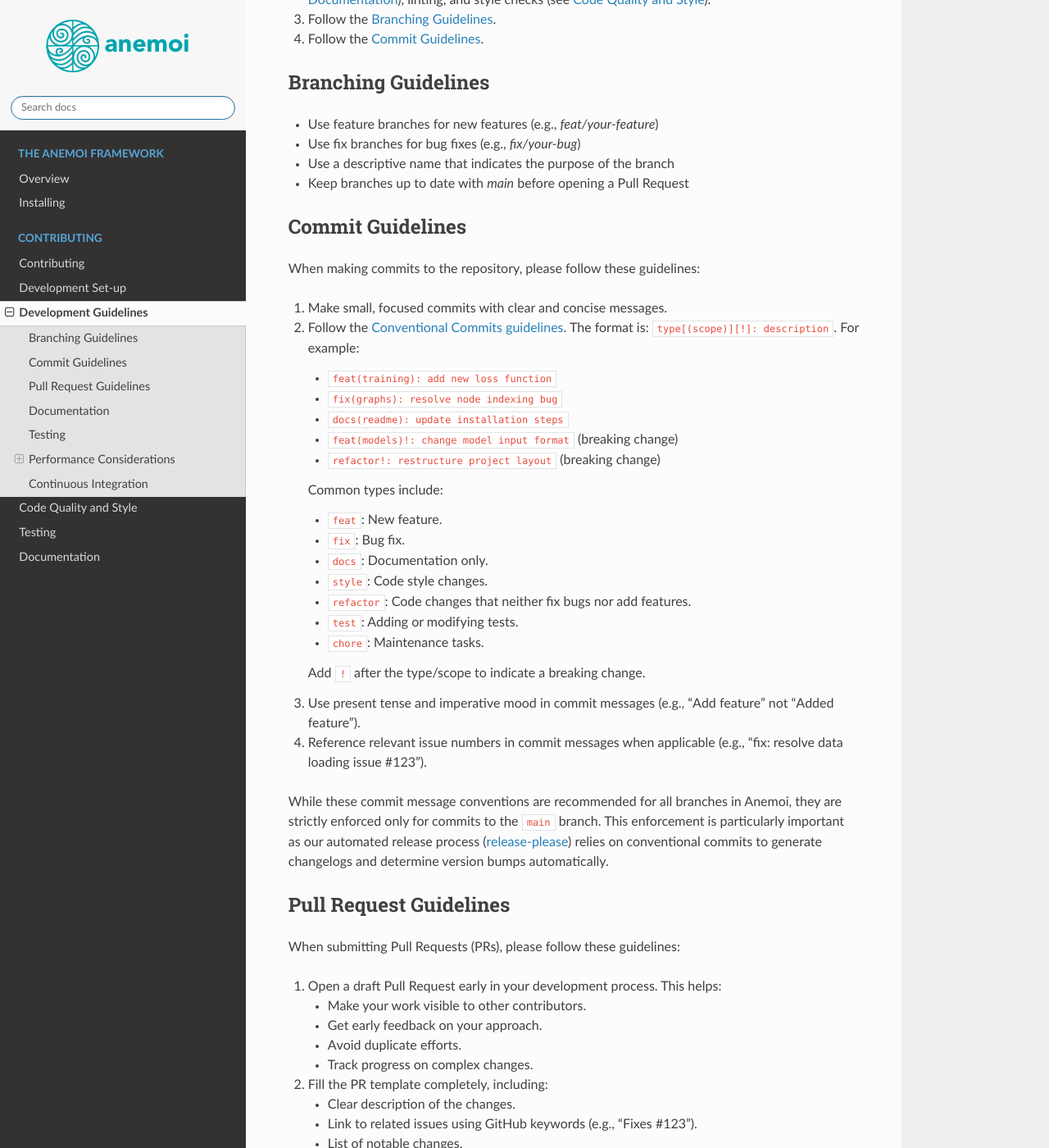
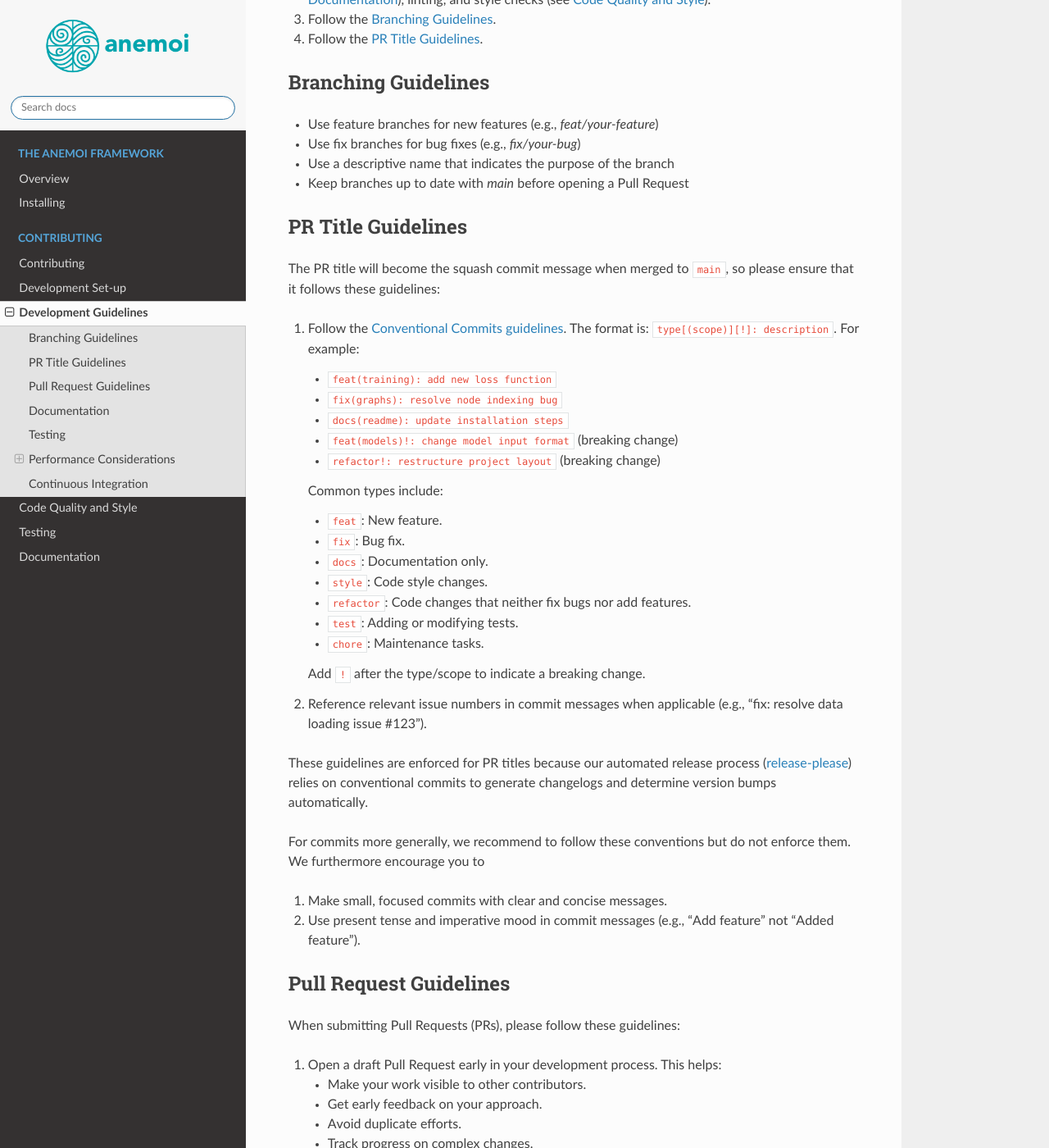
Before and after one commit to ecmwf/anemoi-docs, a Sphinx documentation site: the page built from docs/contributing/guidelines.rst, in a window 1280 px wide and 1400 px high, scrolled down 292 px. Shown: the whole window at 82% size. Built offline with Sphinx 7.4.7 and the Read the Docs theme 3.1.0, drawn with Linux system fonts in a browser that asks for light colours; some of the changed text lies outside the part shown.

Commit message:
change commit guidelines to pr title guidelines

```diff
--- a/docs/contributing/guidelines.rst
+++ b/docs/contributing/guidelines.rst
@@ -16,7 +16,7 @@ Please follow these development guidelines:
 
 #. Follow the :ref:`branching-guidelines`.
 
-#. Follow the :ref:`commit-guidelines`.
+#. Follow the :ref:`pr-title-guidelines`.
 
 .. _branching-guidelines:
 
@@ -29,15 +29,14 @@ Please follow these development guidelines:
 -  Use a descriptive name that indicates the purpose of the branch
 -  Keep branches up to date with `main` before opening a Pull Request
 
-.. _commit-guidelines:
+.. _pr-title-guidelines:
 
-*******************
- Commit Guidelines
-*******************
+*********************
+ PR Title Guidelines
+*********************
 
-When making commits to the repository, please follow these guidelines:
-
-#. Make small, focused commits with clear and concise messages.
+The PR title will become the squash commit message when merged to
+``main``, so please ensure that it follows these guidelines:
 
 #. Follow the `Conventional Commits guidelines
    <https://www.conventionalcommits.org/>`_. The format is:
@@ -61,19 +60,21 @@ When making commits to the repository, please follow these guidelines:
 
    Add ``!`` after the type/scope to indicate a breaking change.
 
-#. Use present tense and imperative mood in commit messages (e.g., "Add
-   feature" not "Added feature").
-
 #. Reference relevant issue numbers in commit messages when applicable
    (e.g., "fix: resolve data loading issue #123").
 
-While these commit message conventions are recommended for all branches
-in Anemoi, they are strictly enforced only for commits to the ``main``
-branch. This enforcement is particularly important as our automated
+These guidelines are enforced for PR titles because our automated
 release process (`release-please
 <https://github.com/googleapis/release-please>`_) relies on conventional
 commits to generate changelogs and determine version bumps
 automatically.
+
+For commits more generally, we recommend to follow these conventions but
+do not enforce them. We furthermore encourage you to
+
+#. Make small, focused commits with clear and concise messages.
+#. Use present tense and imperative mood in commit messages (e.g., "Add
+   feature" not "Added feature").
 
 .. _pullrequest-guidelines:
 
@@ -99,7 +100,7 @@ When submitting Pull Requests (PRs), please follow these guidelines:
    -  Any breaking changes or deprecations.
    -  Testing instructions if applicable.
 
-#. Ensure the PR title follows the :ref:`commit-guidelines`, as this
+#. Ensure the PR title follows the :ref:`pr-title-guidelines`, as this
    will become the squash commit message when merged to ``main``.
 
 #. Keep your PR focused and of reasonable size:
```
Also changed, not shown: docs/contributing/contributing.rst (+3 -4 lines).
